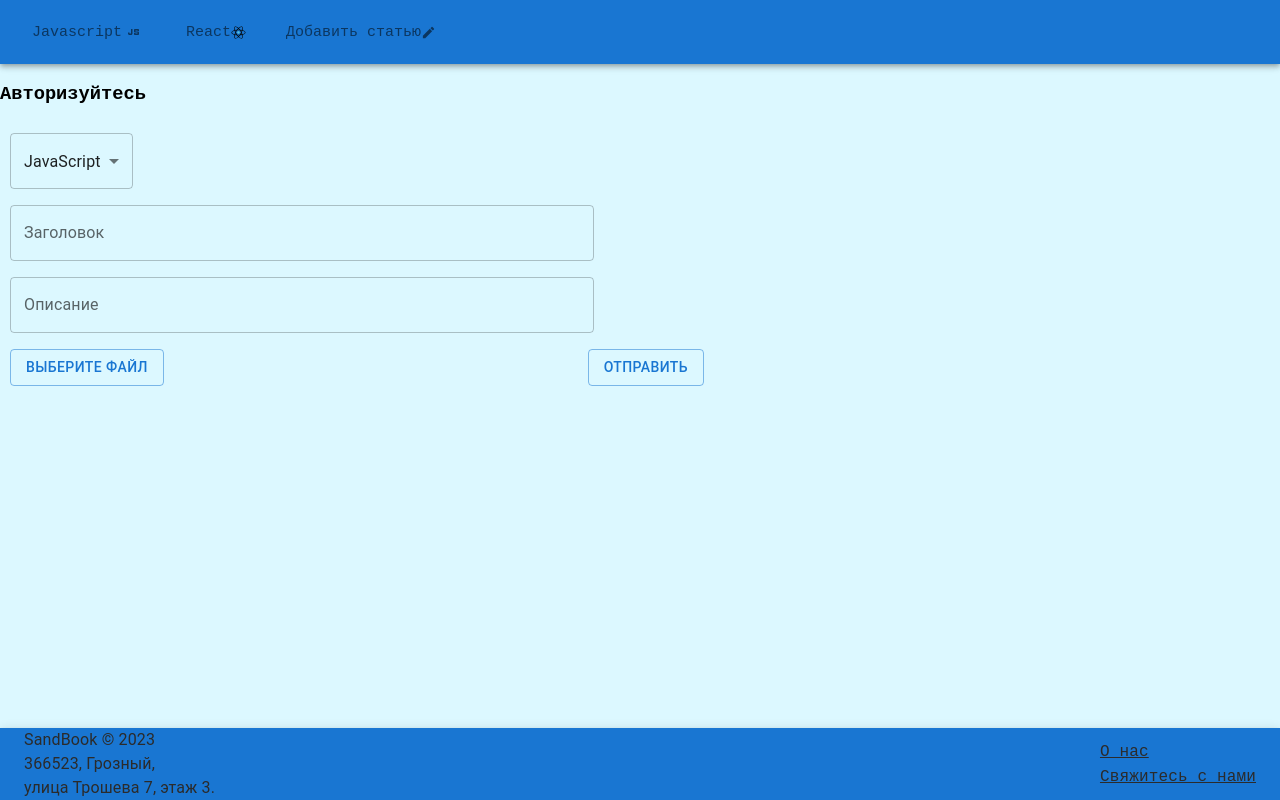
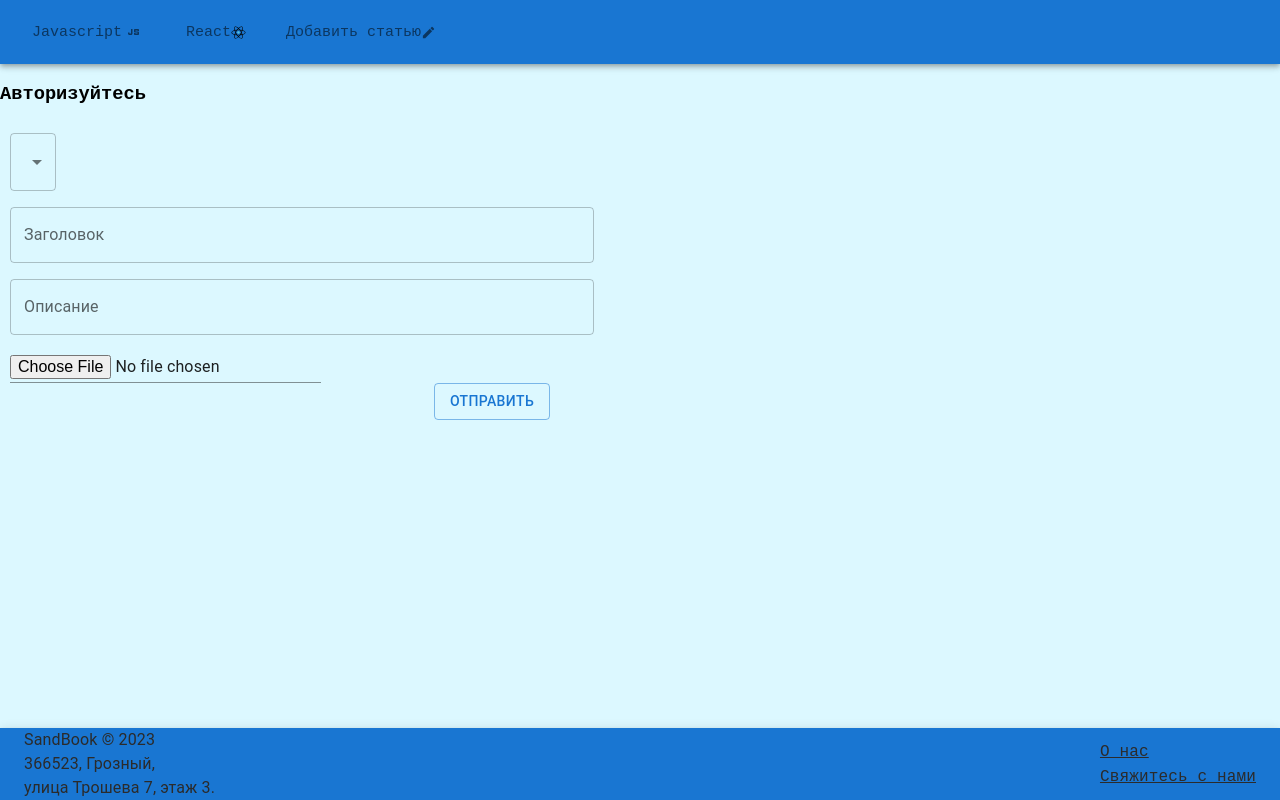
Before and after one commit to Khamz1/sandbook, a React (Vite) app: page /addArticles in a window 1280 px wide. Built offline with nearby package versions, Linux system fonts and the light colour scheme.

Commit message:
тест добавления и получаения

```diff
--- a/src/components/AddJsArticles.tsx
+++ b/src/components/AddJsArticles.tsx
@@ -6,23 +6,18 @@ import {
   Button,
   Select,
   MenuItem,
-  InputBase,
-  IconButton,
-  InputLabel,
   Input,
 } from "@mui/material";
-import AttachFileIcon from "@mui/icons-material/AttachFile";
-import { file } from "@babel/types";
-
 
 //  title, text, author, category
 function AddJsArticles() {
   const addArticles = useArticles((state) => state.addArticles);
+
   const [title, setTitle] = useState("");
   const [text, setText] = useState("");
-  const [image, setImage] = useState("");
+  const [image, setImage] = useState([]);
   const [author, setAuthor] = useState(1);
-  const [category, setCategory] = useState(1);
+  const [category, setCategory] = useState('');
 
   const handleChangeCategory = (e) => {
     setCategory(e.target.value);
@@ -36,30 +31,31 @@ function AddJsArticles() {
   };
 
   const handleChangeFile = (e) => {
-    setImage(e.target.files[0]);
+    const selectedFile = e.target.files[0];
+    if (selectedFile) {
+      setImage(selectedFile);
+    }
   };
   const handleSubmit = (e) => {
     e.preventDefault();
-    addArticles(title);
+    console.log(category, "category")
+    addArticles(title, text, author, category, image);
     setText("");
     setTitle("");
-    setImage("");
   };
   return (
     <>
-      <form onSubmit={handleSubmit}>
-
+      <form onSubmit={handleSubmit} encType="multipart/form-data">
         <Grid container spacing={2} alignItems={"center"}>
-
           <Grid item md={5}>
             <Select
               value={category}
               onChange={handleChangeCategory}
               name="Category"
             >
-              <MenuItem value={1}>JavaScript</MenuItem>
-              <MenuItem value={2}>React JS</MenuItem>
-              <MenuItem value={3}>Vue 3</MenuItem>
+              <MenuItem value={"JS"}>JS</MenuItem>
+              <MenuItem value={"VUE"}>VUE</MenuItem>
+              <MenuItem value={"REACT"}>REACT</MenuItem>
             </Select>
           </Grid>
 
@@ -74,7 +70,6 @@ function AddJsArticles() {
             />
           </Grid>
 
-
           <Grid item md={8}>
             <TextField
               style={{ width: "70%" }}
@@ -87,21 +82,15 @@ function AddJsArticles() {
           </Grid>
 
           <Grid item md={8}>
-            <label htmlFor="file-input">
-              <Input
-                type="file"
-                id="file-input"
-                onChange={handleChangeFile}
-                style={{ display: "none" }}
-              />
-              <Button variant="outlined" component="span">
-                Выберите файл
-              </Button>
-            </label>
-            <Button  sx={{ml:53}} variant="outlined">
+            <Input
+              type="file"
+              onChange={handleChangeFile}
+              inputProps={{ accept: "image/*" }} // Указывает, что можно загружать только изображения
+            />
+            <Button type="submit" sx={{ ml: 53 }} variant="outlined">
               Отправить
             </Button>
-              </Grid>
+          </Grid>
         </Grid>
       </form>
     </>
--- a/src/components/JSarticle.tsx
+++ b/src/components/JSarticle.tsx
@@ -1,6 +1,5 @@
-import React, {useEffect} from "react";
+import React, { useEffect } from "react";
 import { useArticles } from "../state/JSarticle.store";
-
 
 function JSarticle() {
   const articles = useArticles((state) => state.articles);
@@ -11,30 +10,27 @@ function JSarticle() {
     fetchArticles: state.fetchArticles,
   }));
 
-  useEffect(()=>{
-    fetchArticles()
-  }, [])
+  useEffect(() => {
+    fetchArticles();
+  }, []);
 
   return (
     <div>
-
       <div>
-        {Array.isArray(articles) ? (
-          articles.map((item) => (
+        {Array.isArray(articles.rows) ? (
+          articles.rows.map((item) => (
             <div key={item.id}>
               {item.title}
-              {/* {item.text}
+              {item.text}
               {item.author}
-              <img src={item.url} alt="alt" /> */}
+              <img src={`https://back.sandbook.ru:3000/static/${item.image}`} alt="alt" />
+              {console.log(item.image, "IMAGE")}
             </div>
-
           ))
         ) : (
           <p>Статьи пока не загужены</p>
         )}
-
       </div>
-
     </div>
   );
 }
--- a/src/state/JSarticle.store.tsx
+++ b/src/state/JSarticle.store.tsx
@@ -6,27 +6,31 @@ export const useArticles = create(
     articles: [],
     loading: false,
     error: null,
-    addArticles: async (title) => {
-    // const formData = new FormData()
-      // formData.append('title', title)
-      // formData.append('text', text)
-      // formData.append('author', author)
-      // formData.append('category', category)
-      // formData.append('image', image)
-      const res = await fetch("https://jsonplaceholder.typicode.com/posts", {
-        method: "POST",
+    addArticles: async (title, text, author, category, image) => {
+      const formData = new FormData();
+      formData.append('title', title);
+      formData.append('text', text);
+      formData.append('author', author); // Вот тут добавлен author
+      formData.append('category', category);
+      formData.append('image', image);
+      try {
+        const res = await fetch('https://back.sandbook.ru:3000/article', {
+          method: 'POST',
+          body: formData,
+        });
+        const arts = await res.json();
+        console.log(arts, 'SSSS');
+      } catch (error) {
+        console.error('Error:', error);
+      }
+    },
 
-        body: title
-      });
-      const arts = await res.json();
-      console.log(arts, "SSSS");
-    },
 
     fetchArticles: async () => {
       set({ loading: true });
 
       try {
-        const res = await fetch("https://jsonplaceholder.typicode.com/posts");
+        const res = await fetch("https://back.sandbook.ru:3000/article");
         if (!res.ok) throw new Error("failed to fetch");
         const articles = await res.json()
         set({ articles:articles, error: null });
```
